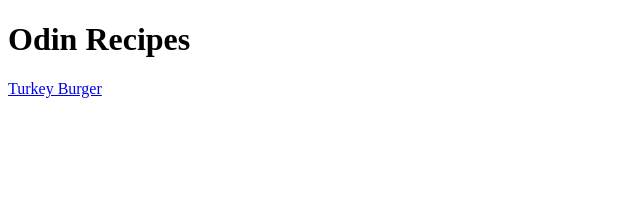
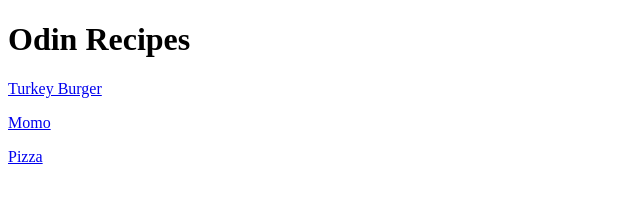
Before and after one commit to Avashghimire/odin-recipes, a plain HTML site: page index.html in a window 1280 px wide. Shown: the whole page, without its empty margins (0-640 px from the left). Drawn offline with Linux system fonts and the light colour scheme.

Commit message:
index.html

```diff
--- a/index.html
+++ b/index.html
@@ -8,6 +8,7 @@
 <body>
     <h1>Odin Recipes</h1>
     <a href="./recipes/burger.html">Turkey Burger</a>
-
+    <p><a href="./recipes/momo.html">Momo</a></p>
+<p><a href="./recipes/pizza.html">Pizza</a></p>
 </body>
     </html>
```
